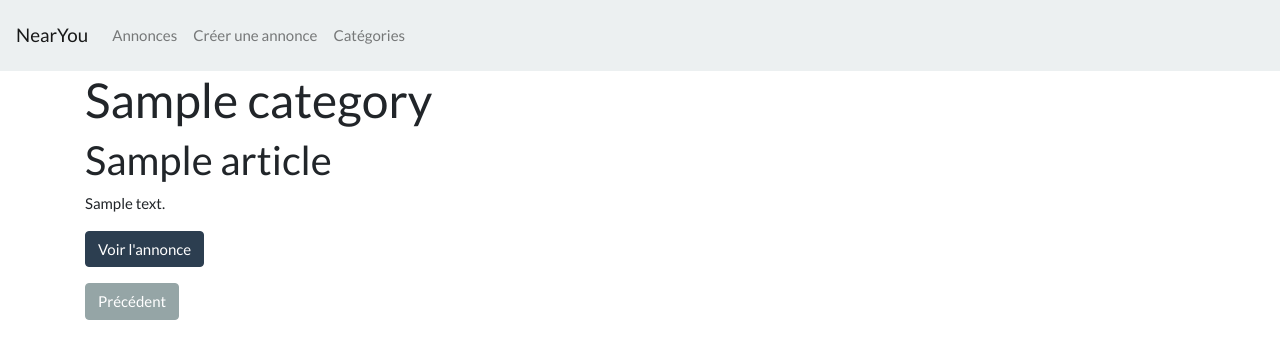
After one commit to 15087/archiWeb, a Symfony app: template archiLogicielle/archiLog/templates/blog/show_category.html.twig in a window 1280 px wide. The commit adds this page. Shown: the top 359 px of the page. Run offline with Twig, Linux system fonts and the light colour scheme; the template is opened without the code that fills it: most values are stand-ins (such as "Sample title", 1, 10 or a date in 2020); some libraries are stand-ins or nearby versions.

Commit message:
categories section part I
List of categories / details of one category

```diff
--- a/archiLogicielle/archiLog/config/services.yaml
+++ b/archiLogicielle/archiLog/config/services.yaml
@@ -14,7 +14,7 @@ services:
     # makes classes in src/ available to be used as services
     # this creates a service per class whose id is the fully-qualified class name
     App\:
-        resource: '../src/'
+        resource: '../src/*'
         exclude:
             - '../src/DependencyInjection/'
             - '../src/Entity/'
@@ -29,4 +29,3 @@ services:
 
     # add more service definitions when explicit configuration is needed
     # please note that last definitions always *replace* previous ones
-    Doctrine\Common\Persistence\ObjectManager: '@doctrine.orm.default_entity_manager'
--- a/archiLogicielle/archiLog/templates/base.html.twig
+++ b/archiLogicielle/archiLog/templates/base.html.twig
@@ -21,11 +21,12 @@
                         <a class="nav-link" href="{{path('blog')}}">Annonces</a>
                     </li>
                     <li class="nav-item">
-                        <a class="nav-link" href="{{path('addArticle')}}">Créer un article</a>
+                        <a class="nav-link" href="{{path('addArticle')}}">Créer une annonce</a>
                     </li>
                     <li class="nav-item">
-                        <a class="nav-link" href="#">About</a>
+                        <a class="nav-link" href="{{path('categories')}}">Catégories</a>
                     </li>
+
 
                 </ul>
             </div>
--- a/archiLogicielle/archiLog/templates/blog/categories.html.twig
+++ b/archiLogicielle/archiLog/templates/blog/categories.html.twig
@@ -3,7 +3,7 @@
 {% block title %} Liste des catégories {% endblock %}
 
 {% block body %}
-    <h1> Listes des catégories </h1>
+    <h1> Liste des catégories </h1>
     <section class="categories">
         {% for category in categories %}
             <p>
--- /dev/null
+++ b/archiLogicielle/archiLog/templates/blog/show_category.html.twig
@@ -0,0 +1,18 @@
+{% extends 'base.html.twig' %}
+
+{% block body %}
+    <nom>
+        <h1>{{ category.title }}</h1>
+    </nom>
+    <section class="content">
+        {% for article in category.articles %}
+            <article>
+                <h2>{{ article.title }}</h2>
+                <p>{{ article.content | raw }}</p>
+                <a href="{{ path('blog_show', {'id': article.id}) }}" class="btn btn-primary">Voir l'annonce</a>
+            </article>
+        {% endfor %}
+        <p></p>
+        <a href="{{ path('categories') }}" class="btn btn-secondary">Précédent </a>
+    </section>
+{% endblock %}
```
Also changed, not shown: archiLogicielle/archiLog/src/Controller/BlogController.php (+48 -4 lines).
